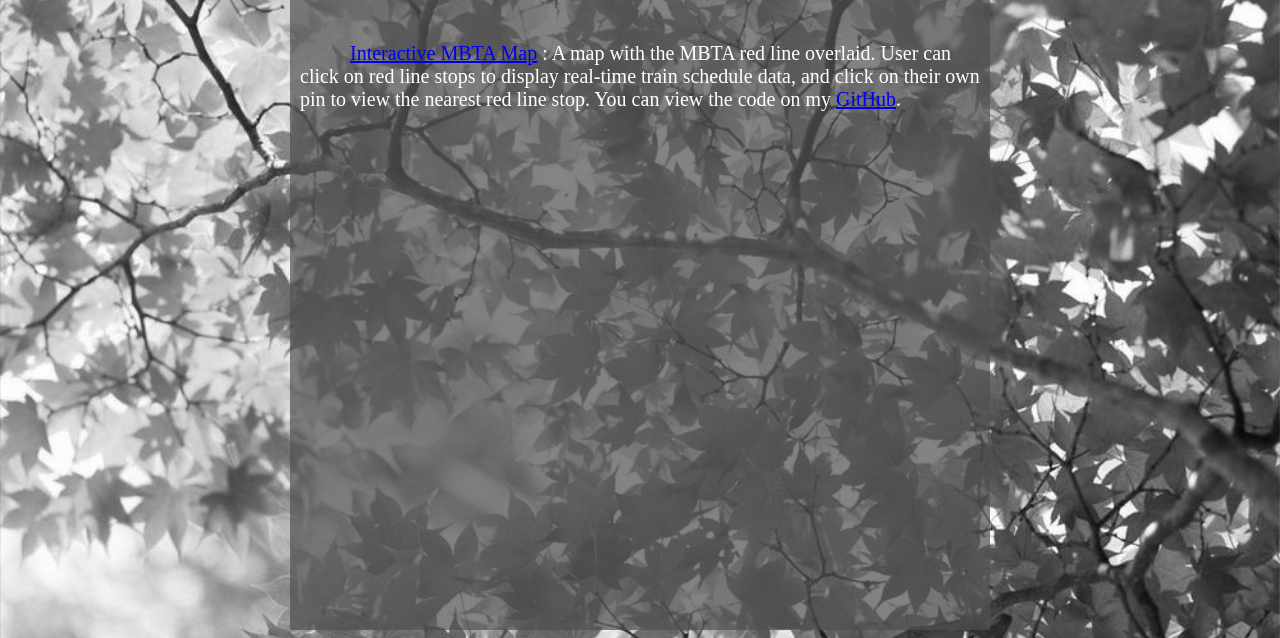
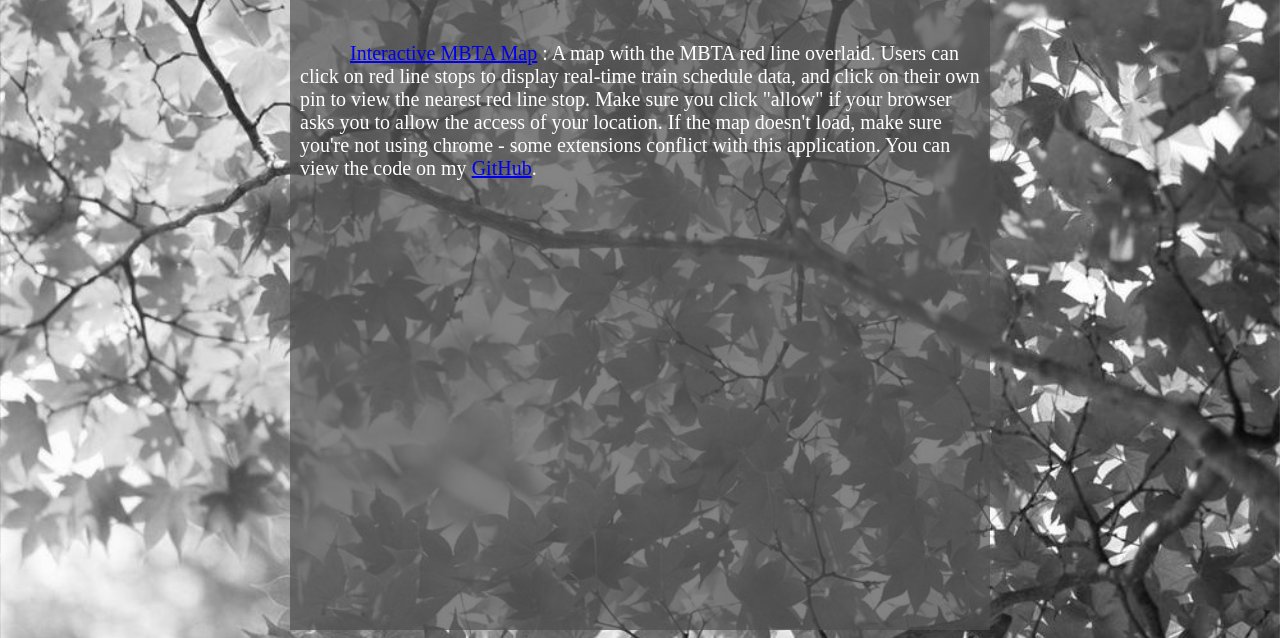
Before and after one commit to nadineshmo/nadineshmo.github.io, a plain HTML site: page projects.html in a window 1280 px wide. Shown: the part 178-816 px from the top of the page. Drawn offline with Linux system fonts and the light colour scheme.

Commit message:
updated description

```diff
--- a/projects.html
+++ b/projects.html
@@ -27,7 +27,8 @@
             </h3>
              <p class="normal_text">
              	<a href="map.html">Interactive MBTA Map</a>
-             	: A map with the MBTA red line overlaid. User can click on red line stops to display real-time train schedule data, and click on their own pin to view the nearest red line stop.
+             	: A map with the MBTA red line overlaid. Users can click on red line stops to display real-time train schedule data, and click on their own pin to view the nearest red line stop. Make sure you
+                click "allow" if your browser asks you to allow the access of your location. If the map doesn't load, make sure you're not using chrome - some extensions conflict with this application.
              	You can view the code on my <a href="https://github.com/nadineshmo/MBTA-Map">GitHub</a>.
             </p>
 
```
